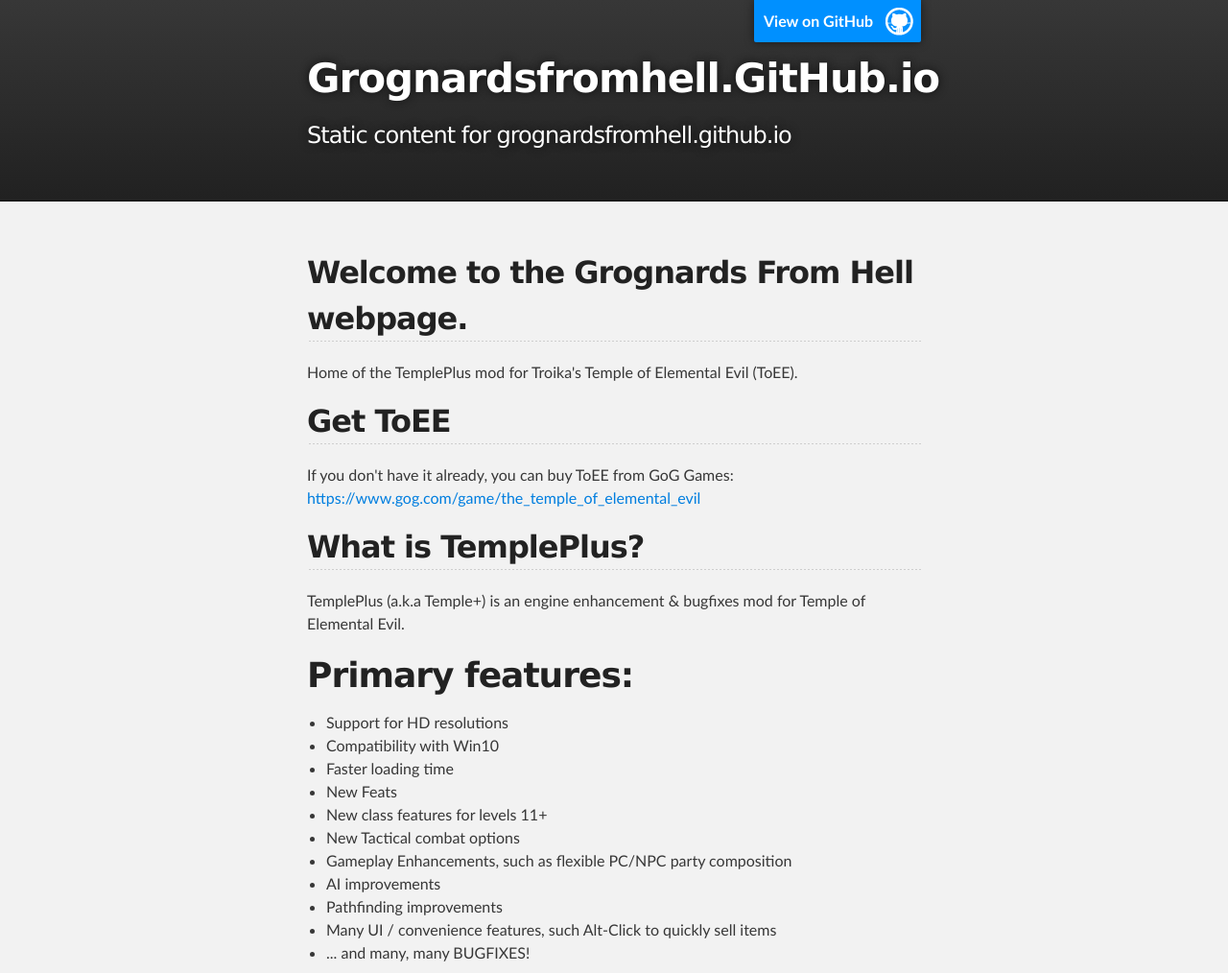
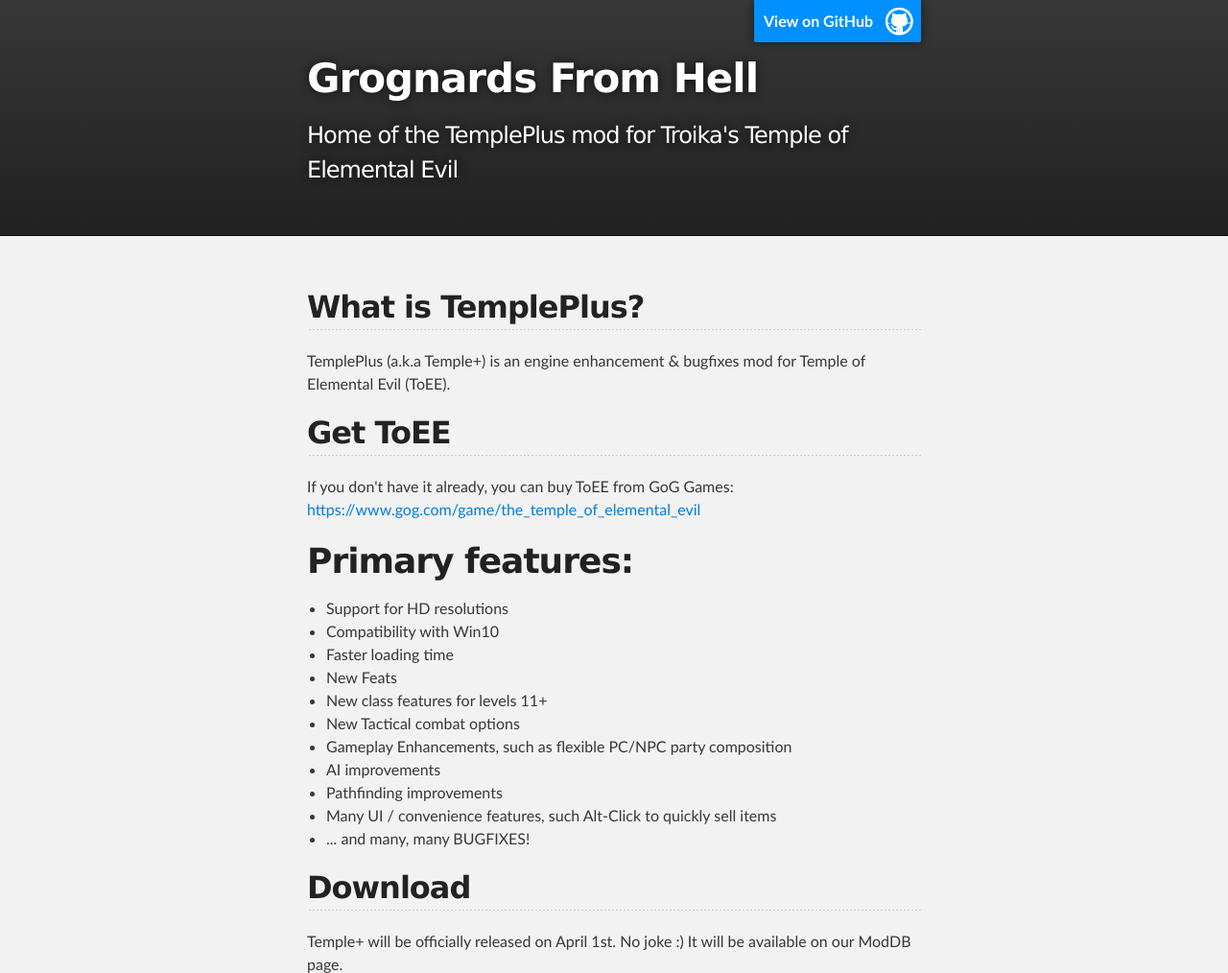
Before and after one commit to GrognardsFromHell/grognardsfromhell.github.io, a plain HTML site: page index.html in a window 1280 px wide. Shown: the top 1014 px of the page at 96% size. Drawn offline with Linux system fonts and the light colour scheme.

Commit message:
Replace master branch with page content via GitHub

```diff
--- a/index.html
+++ b/index.html
@@ -4,11 +4,11 @@
   <head>
     <meta charset='utf-8'>
     <meta http-equiv="X-UA-Compatible" content="chrome=1">
-    <meta name="description" content="Grognardsfromhell.GitHub.io : Static content for grognardsfromhell.github.io">
+    <meta name="description" content="Grognards From Hell : Home of the TemplePlus mod for Troika&#39;s Temple of Elemental Evil">
 
     <link rel="stylesheet" type="text/css" media="screen" href="stylesheets/stylesheet.css">
 
-    <title>Grognardsfromhell.GitHub.io</title>
+    <title>Grognards From Hell</title>
   </head>
 
   <body>
@@ -18,8 +18,8 @@
         <header class="inner">
           <a id="forkme_banner" href="https://github.com/GrognardsFromHell">View on GitHub</a>
 
-          <h1 id="project_title">Grognardsfromhell.GitHub.io</h1>
-          <h2 id="project_tagline">Static content for grognardsfromhell.github.io</h2>
+          <h1 id="project_title">Grognards From Hell</h1>
+          <h2 id="project_tagline">Home of the TemplePlus mod for Troika&#39;s Temple of Elemental Evil</h2>
 
         </header>
     </div>
@@ -28,19 +28,14 @@
     <div id="main_content_wrap" class="outer">
       <section id="main_content" class="inner">
         <h2>
-<a id="welcome-to-the-grognards-from-hell-webpage" class="anchor" href="#welcome-to-the-grognards-from-hell-webpage" aria-hidden="true"><span aria-hidden="true" class="octicon octicon-link"></span></a>Welcome to the Grognards From Hell webpage.</h2>
+<a id="what-is-templeplus" class="anchor" href="#what-is-templeplus" aria-hidden="true"><span aria-hidden="true" class="octicon octicon-link"></span></a>What is TemplePlus?</h2>
 
-<p>Home of the TemplePlus mod for Troika's Temple of Elemental Evil (ToEE).</p>
+<p>TemplePlus (a.k.a Temple+) is an engine enhancement &amp; bugfixes mod for Temple of Elemental Evil (ToEE).</p>
 
 <h2>
 <a id="get-toee" class="anchor" href="#get-toee" aria-hidden="true"><span aria-hidden="true" class="octicon octicon-link"></span></a>Get ToEE</h2>
 
 <p>If you don't have it already, you can buy ToEE from GoG Games: <a href="https://www.gog.com/game/the_temple_of_elemental_evil">https://www.gog.com/game/the_temple_of_elemental_evil</a></p>
-
-<h2>
-<a id="what-is-templeplus" class="anchor" href="#what-is-templeplus" aria-hidden="true"><span aria-hidden="true" class="octicon octicon-link"></span></a>What is TemplePlus?</h2>
-
-<p>TemplePlus (a.k.a Temple+) is an engine enhancement &amp; bugfixes mod for Temple of Elemental Evil.</p>
 
 <h1>
 <a id="primary-features" class="anchor" href="#primary-features" aria-hidden="true"><span aria-hidden="true" class="octicon octicon-link"></span></a>Primary features:</h1>
--- a/params.json
+++ b/params.json
@@ -1,6 +1,6 @@
 {
-  "name": "Grognardsfromhell.GitHub.io",
-  "tagline": "Static content for grognardsfromhell.github.io",
-  "body": "## Welcome to the Grognards From Hell webpage.\r\nHome of the TemplePlus mod for Troika's Temple of Elemental Evil (ToEE).\r\n\r\n## Get ToEE\r\nIf you don't have it already, you can buy ToEE from GoG Games: https://www.gog.com/game/the_temple_of_elemental_evil\r\n\r\n## What is TemplePlus?\r\n\r\nTemplePlus (a.k.a Temple+) is an engine enhancement & bugfixes mod for Temple of Elemental Evil.\r\n\r\n#Primary features:\r\n* Support for HD resolutions\r\n* Compatibility with Win10\r\n* Faster loading time\r\n* New Feats\r\n* New class features for levels 11+\r\n* New Tactical combat options\r\n* Gameplay Enhancements, such as flexible PC/NPC party composition\r\n* AI improvements\r\n* Pathfinding improvements\r\n* Many UI / convenience features, such Alt-Click to quickly sell items\r\n* ... and many, many BUGFIXES!\r\n\r\n## Download\r\nTemple+ will be officially released on April 1st. No joke :) It will be available on our ModDB page.",
+  "name": "Grognards From Hell",
+  "tagline": "Home of the TemplePlus mod for Troika's Temple of Elemental Evil",
+  "body": "## What is TemplePlus?\r\n\r\nTemplePlus (a.k.a Temple+) is an engine enhancement & bugfixes mod for Temple of Elemental Evil (ToEE).\r\n\r\n## Get ToEE\r\nIf you don't have it already, you can buy ToEE from GoG Games: https://www.gog.com/game/the_temple_of_elemental_evil\r\n\r\n#Primary features:\r\n* Support for HD resolutions\r\n* Compatibility with Win10\r\n* Faster loading time\r\n* New Feats\r\n* New class features for levels 11+\r\n* New Tactical combat options\r\n* Gameplay Enhancements, such as flexible PC/NPC party composition\r\n* AI improvements\r\n* Pathfinding improvements\r\n* Many UI / convenience features, such Alt-Click to quickly sell items\r\n* ... and many, many BUGFIXES!\r\n\r\n## Download\r\nTemple+ will be officially released on April 1st. No joke :) It will be available on our ModDB page.",
   "note": "Don't delete this file! It's used internally to help with page regeneration."
 }
```
